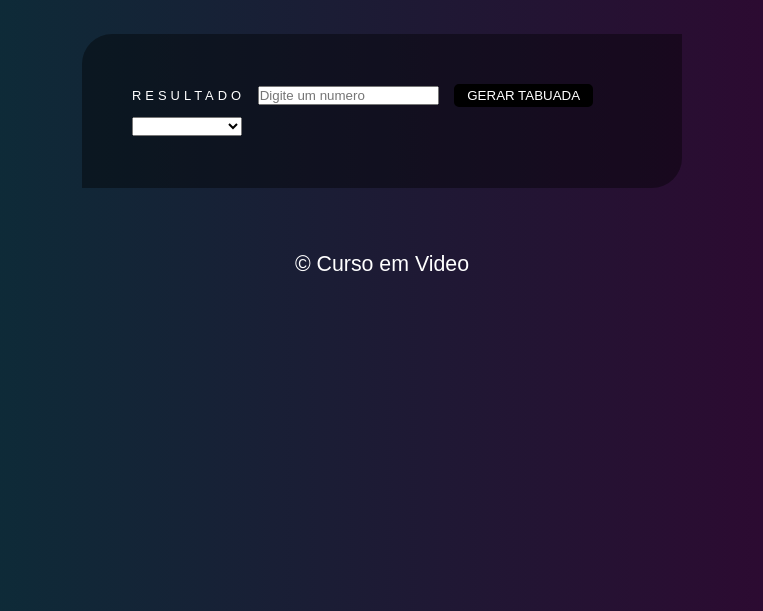
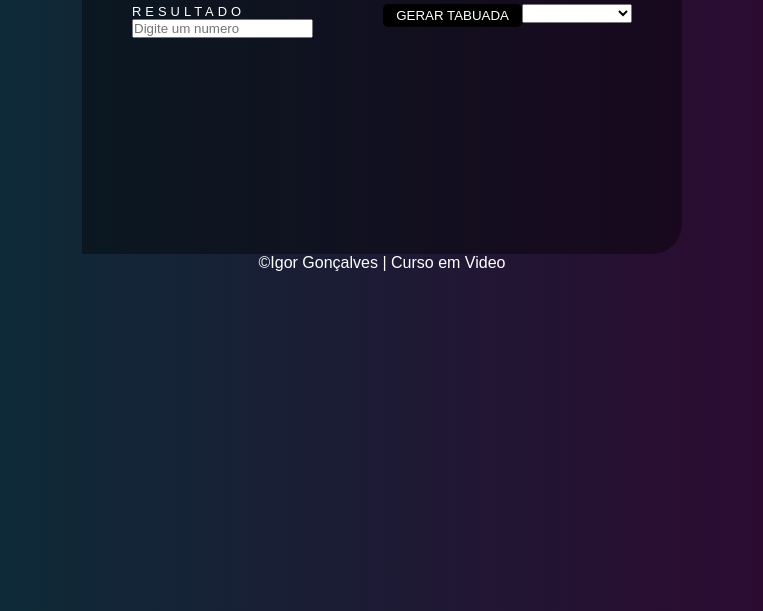
Before and after one commit to Igords-goncalves/Project-times-tables-generator, a plain HTML site: page index.html in a window 1280 px wide. Shown: the part 189-800 px from the top of the page, without its empty margins (258-1021 px from the left). Drawn offline with Linux system fonts and the light colour scheme.

Commit message:
Thinking about use CSS grid or Flexbox

```diff
--- a/index.html
+++ b/index.html
@@ -11,18 +11,20 @@
     <header>
         <h1>Times Tables</h1>
     </header>
-    <section>
+    <main>
         <div id="number">
-            RESULTADO
+            <span>RESULTADO</span>
              <input type="Number" name="number" id="txtn" placeholder="Digite um numero">
+        </div>
+        <div>
            <input type="button" id="botao" value="GERAR TABUADA" onclick="gerador()">
         </div>
         <div>
             <select name="tabuada" id="txtt" size="1"></select>
         </div>
-    </section>
+    </main>
     <footer>
-        <p>&copy; Curso em Video</p>
+        <p>&copy;Igor Gonçalves | Curso em Video</p>
     </footer>
     <script src="javascript.js"></script>
 </body>
--- a/style.css
+++ b/style.css
@@ -4,45 +4,41 @@
 }
 
 body {
-    margin-top: 100px;
+    display: flex;
+    flex-direction: column;
+    align-items: center; /* Alinhando no Cross axis */
+    height: 100vh;
     background:linear-gradient(to left, #36002f, #04353a);
+}
+
+header {
+    padding: 50px;
+}
+
+h1 {
     color: #ffff;
-    font: normal 20pt 'Times News Roman';
-    text-align: center;
-}
-header {
-    margin-bottom: 50px;
     font-family: Cambria, Cochin, Georgia, Times, 'Times New Roman', serif;
     letter-spacing: 2px;
 }
-section {
+main {
+    display: flex;
+    flex-direction: row;
+    height: 25%;
     background: rgba(0, 0, 0, 0.40);
     width: 500px;
-    padding: 50px;
+    padding: 50px; /* Coloquei padding para conseguir uma borda mais distante do conteúdo */
     color: #ffffff;
-    margin: auto;
     border-radius: 30px 0px 30px 0px;
-    text-align: left;
 }
-footer {
-    color: white;
-    text-align: center;
-    font-style: normal;
-    font-size: 16pt;
-    font-family: Arial, Helvetica, sans-serif;
-    text-shadow: 0.1em 0.1em 0.05em rgba(0, 0, 0, 0%);
-    margin-top: 5%;
+/* Componentes do main */
+
+#txtt {
+    width: 110px;
+}
+#txtn {
 
 }
-#txtt {
-    width: 110px;
-    margin-top: 10px;
-}
-#txtn {
-    margin-left: 5px;
-}
 #number {
-    flex-direction: row;
     letter-spacing: 4px;
     font-size: 9.7pt;
     font-family: Arial, Helvetica, sans-serif;
@@ -53,11 +49,14 @@ footer {
     color: white;
     background: black;
     border-radius: 5px;
-    flex-direction: row;
-    margin-left: 8px;
     border: solid black;
 }
 #botao:hover {
     background: linear-gradient(to left, #36002f, #04353a);
-    border: solid #04353a;;
+    border: solid #04353a;
 }
+footer {
+    color: white;
+    font: normal 16px Arial, Helvetica, sans-serif;
+    text-shadow: 0.1em 0.1em 0.05em rgba(0, 0, 0, 0%);
+}
```
